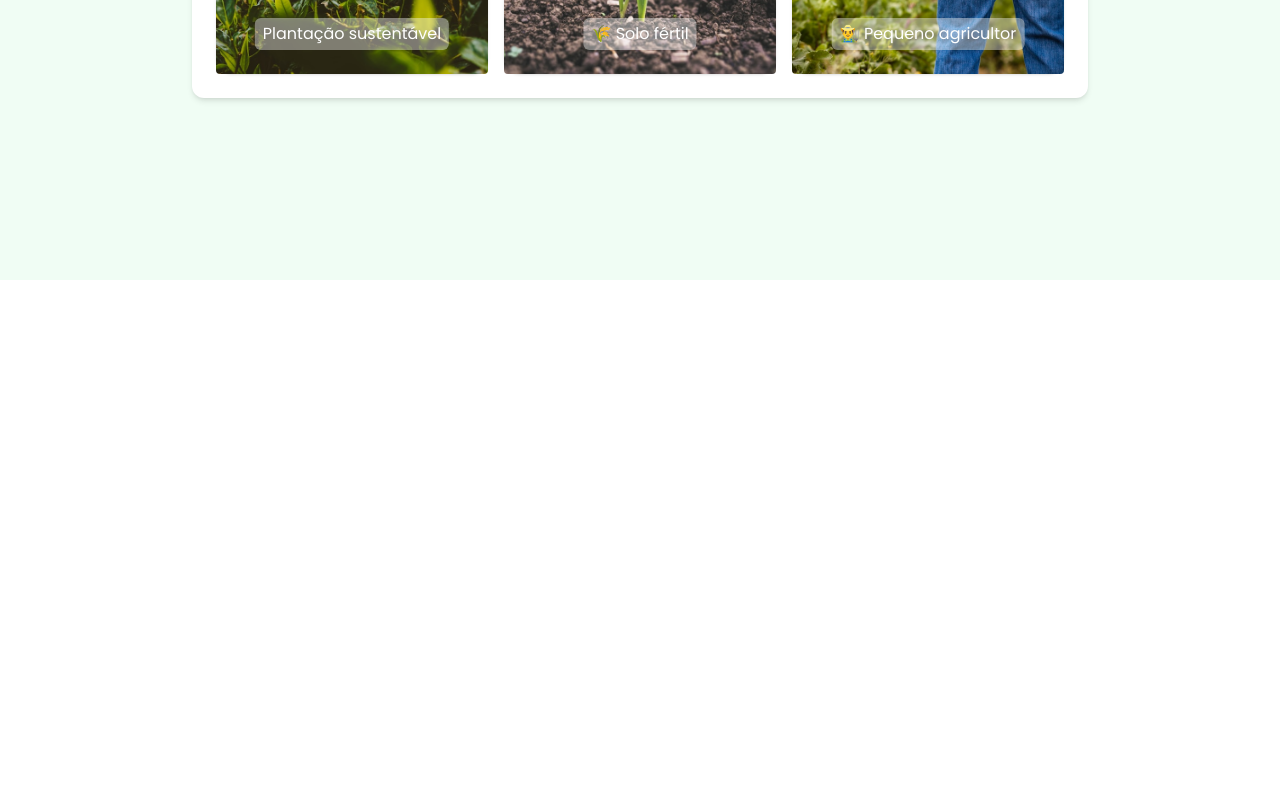
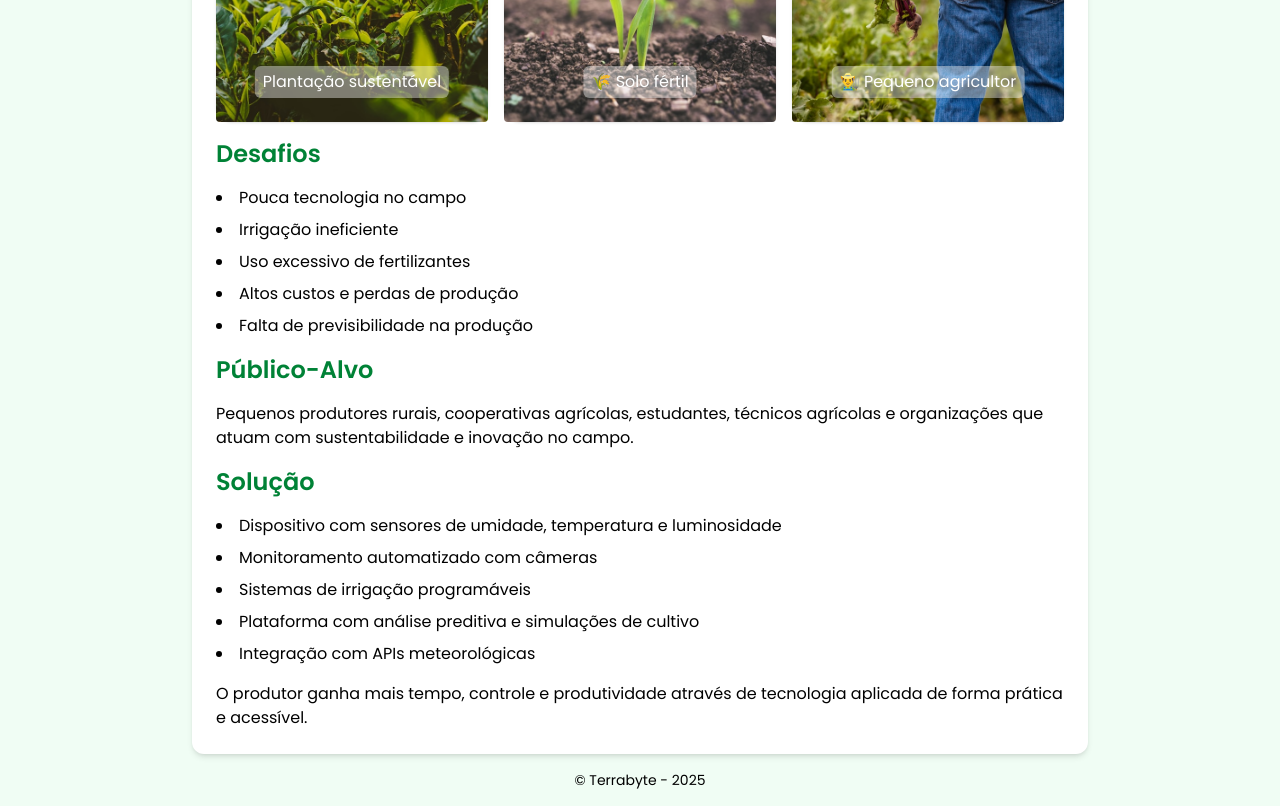
Before and after one commit to grupo-fiap-sla/web, a Next.js app: page / in a window 1280 px wide. Shown: the part 520-1326 px from the top of the page. Before the commit the page ends 800 px from the top, so only its background shows below. Built offline with nearby package versions, Linux system fonts and the light colour scheme.

Commit message:
pagina inicio

```diff
--- a/src/app/(landing)/layout.tsx
+++ b/src/app/(landing)/layout.tsx
@@ -1,9 +1,9 @@
 import Navbar from '@/components/navbar';
 import '@/app/globals.css';
 
-export default function RootLayout({
+export default function RootLayout ( {
     children,
-}: Readonly<{ children: React.ReactNode }>) {
+}: Readonly<{ children: React.ReactNode }> ) {
     return (
         <div className="min-h-screen bg-green-50">
             <header className="bg-gradient-to-r from-green-700 to-[#f9c970] text-white text-center py-4">
@@ -14,7 +14,8 @@ export default function RootLayout({
 
             <Navbar />
 
-            {children}
+            { children }
+            <p className='text-sm text-center py-4'>&copy; Terrabyte - 2025</p>
         </div>
     );
 }
--- a/src/app/(landing)/page.tsx
+++ b/src/app/(landing)/page.tsx
@@ -1,7 +1,7 @@
 import Card from "@/components/card"
 
 export default function Inicio () {
-    return <main className="max-w-4xl mx-auto mt-10 bg-white rounded-xl shadow-md p-6">
+    return <main className="flex flex-col gap-4 max-w-4xl mx-auto mt-10 bg-white rounded-xl shadow-md p-6">
         <h2 className="text-3xl font-bold text-green-700 mb-4">Bem-vindo</h2>
 
         <div className="bg-beige text-gray-800 italic border-l-4 border-green-600 px-4 py-3 mb-4">
@@ -35,5 +35,40 @@ export default function Inicio () {
             />
         </div>
 
+        {/* Desafios */ }
+        <section id="desafios">
+            <h2 className="text-2xl font-semibold text-green-700 mb-4">Desafios</h2>
+            <ul className="list-disc list-inside space-y-2">
+                <li>Pouca tecnologia no campo</li>
+                <li>Irrigação ineficiente</li>
+                <li>Uso excessivo de fertilizantes</li>
+                <li>Altos custos e perdas de produção</li>
+                <li>Falta de previsibilidade na produção</li>
+            </ul>
+        </section>
+
+        {/* Público-Alvo */ }
+        <section id="publico-alvo">
+            <h2 className="text-2xl font-semibold text-green-700 mb-4">Público-Alvo</h2>
+            <p>
+                Pequenos produtores rurais, cooperativas agrícolas, estudantes, técnicos agrícolas e organizações que atuam com sustentabilidade e inovação no campo.
+            </p>
+        </section>
+
+        {/* Solução */ }
+        <section id="solucao">
+            <h2 className="text-2xl font-semibold text-green-700 mb-4">Solução</h2>
+            <ul className="list-disc list-inside space-y-2">
+                <li>Dispositivo com sensores de umidade, temperatura e luminosidade</li>
+                <li>Monitoramento automatizado com câmeras</li>
+                <li>Sistemas de irrigação programáveis</li>
+                <li>Plataforma com análise preditiva e simulações de cultivo</li>
+                <li>Integração com APIs meteorológicas</li>
+            </ul>
+            <p className="mt-4">
+                O produtor ganha mais tempo, controle e produtividade através de tecnologia aplicada de forma prática e acessível.
+            </p>
+        </section>
+
     </main >
 }
--- a/src/app/(landing)/test/page.tsx
+++ b/src/app/(landing)/test/page.tsx
@@ -1,51 +1,84 @@
 import React from "react";
 
-export default function PaginaCompleta () {
-    return (
-        <main className="bg-green-50 text-gray-800 font-sans">
+export default function PaginaAgrotech () {
+    return <div className="min-h-screen bg-green-50">
+        {/* Header */ }
+        <header className="bg-gradient-to-r from-green-700 to-green-400 text-white text-center py-4">
+            <h1 className="text-xl font-semibold italic">
+                Desenvolvimento Sustentável na Produção de Alimentos
+            </h1>
+        </header>
+
+        {/* Menu */ }
+        <nav className="bg-[#f5e9db] text-green-800 font-semibold flex justify-center gap-10 py-3 shadow">
+            <a href="#inicio" className="hover:underline">Início</a>
+            <a href="#desafios" className="hover:underline">Desafios</a>
+            <a href="#publico-alvo" className="hover:underline">Público-Alvo</a>
+            <a href="#solucao" className="hover:underline">Solução</a>
+            <a href="#fale-conosco" className="hover:underline">Fale Conosco</a>
+        </nav>
+
+        <main className="max-w-4xl mx-auto mt-10 bg-white rounded-xl shadow-md p-6">
             {/* Início */ }
-            <section className="py-16 px-6 text-center">
-                <h1 className="text-3xl font-bold text-green-800 mb-4">Bem-vindo</h1>
-                <div className="bg-[#f3e2cf] p-4 rounded-md inline-block shadow">
-                    <p className="italic text-gray-700 font-medium">
-                        <strong className="text-green-700">ODS 2 – Fome Zero e Agricultura Sustentável:</strong>{ ' ' }
-                        Garantir sistemas sustentáveis de produção de alimentos e implementar práticas agrícolas resilientes.
-                    </p>
+            <section id="inicio" className="mb-10">
+                <h2 className="text-3xl font-bold text-green-700 mb-4">Bem-vindo</h2>
+                <div className="bg-[#f0e3d0] text-gray-800 italic border-l-4 border-green-600 px-4 py-3 mb-4">
+                    <strong>ODS 2 – Fome Zero e Agricultura Sustentável:</strong> Garantir sistemas sustentáveis de produção de alimentos e implementar práticas agrícolas resilientes.
                 </div>
-                <p className="mt-6 max-w-2xl mx-auto">
+                <p className="text-gray-700 mb-6">
                     Este site apresenta os principais desafios e soluções para a produção sustentável de alimentos,
                     com foco nos pequenos produtores e na importância da integração de tecnologia acessível ao campo.
                 </p>
+                <div className="grid grid-cols-1 sm:grid-cols-3 gap-4">
+                    <div className="border rounded-xl p-4 shadow hover:shadow-lg transition">
+                        <img src="/img/plantacao.png" alt="Plantação sustentável" className="w-full h-32 object-cover mb-2 rounded" />
+                        <p className="text-center">🌱 Plantação sustentável</p>
+                    </div>
+                    <div className="border rounded-xl p-4 shadow hover:shadow-lg transition">
+                        <img src="/img/solo.png" alt="Solo fértil" className="w-full h-32 object-cover mb-2 rounded" />
+                        <p className="text-center">🌾 Solo fértil</p>
+                    </div>
+                    <div className="border rounded-xl p-4 shadow hover:shadow-lg transition">
+                        <img src="/img/agricultor.png" alt="Pequeno agricultor" className="w-full h-32 object-cover mb-2 rounded" />
+                        <p className="text-center">👨‍🌾 Pequeno agricultor</p>
+                    </div>
+                </div>
             </section>
 
             {/* Desafios */ }
-            <section className="py-12 px-6 bg-[#fefae0] text-center">
-                <h2 className="text-2xl font-semibold text-green-700 mb-6">Desafios</h2>
-                <ul className="space-y-4 max-w-xl mx-auto text-left list-disc list-inside">
-                    <li>Uso inadequado do solo</li>
-                    <li>Falta de acesso à tecnologia</li>
-                    <li>Baixa produtividade agrícola</li>
-                    <li>Impactos ambientais negativos</li>
+            <section id="desafios" className="mb-10">
+                <h2 className="text-2xl font-semibold text-green-700 mb-4">Desafios</h2>
+                <ul className="list-disc list-inside space-y-2">
+                    <li>Pouca tecnologia no campo</li>
+                    <li>Irrigação ineficiente</li>
+                    <li>Uso excessivo de fertilizantes</li>
+                    <li>Altos custos e perdas de produção</li>
+                    <li>Falta de previsibilidade na produção</li>
                 </ul>
             </section>
 
             {/* Público-Alvo */ }
-            <section className="py-12 px-6 text-center">
-                <h2 className="text-2xl font-semibold text-green-700 mb-6">Público-Alvo</h2>
-                <p className="max-w-xl mx-auto">
-                    Pequenos agricultores, cooperativas agrícolas, estudantes e profissionais da área ambiental interessados
-                    em práticas sustentáveis de produção de alimentos.
+            <section id="publico-alvo" className="mb-10">
+                <h2 className="text-2xl font-semibold text-green-700 mb-4">Público-Alvo</h2>
+                <p>
+                    Pequenos produtores rurais, cooperativas agrícolas, estudantes, técnicos agrícolas e organizações que atuam com sustentabilidade e inovação no campo.
                 </p>
             </section>
 
             {/* Solução */ }
-            <section className="py-12 px-6 bg-[#fefae0] text-center">
-                <h2 className="text-2xl font-semibold text-green-700 mb-6">Solução</h2>
-                <p className="max-w-xl mx-auto">
-                    Promover o uso de tecnologias acessíveis, capacitação técnica, práticas de cultivo sustentáveis
-                    e políticas públicas que favoreçam a agricultura familiar e a preservação ambiental.
+            <section id="solucao" className="mb-10">
+                <h2 className="text-2xl font-semibold text-green-700 mb-4">Solução</h2>
+                <ul className="list-disc list-inside space-y-2">
+                    <li>Dispositivo com sensores de umidade, temperatura e luminosidade</li>
+                    <li>Monitoramento automatizado com câmeras</li>
+                    <li>Sistemas de irrigação programáveis</li>
+                    <li>Plataforma com análise preditiva e simulações de cultivo</li>
+                    <li>Integração com APIs meteorológicas</li>
+                </ul>
+                <p className="mt-4">
+                    O produtor ganha mais tempo, controle e produtividade através de tecnologia aplicada de forma prática e acessível.
                 </p>
             </section>
         </main>
-    );
+    </div>
 }
--- a/src/app/layout.tsx
+++ b/src/app/layout.tsx
@@ -16,8 +16,8 @@ export default function RootLayout ( {
     children,
 }: Readonly<{ children: React.ReactNode }> ) {
     return (
-        <html lang="en">
-            <body className={ `${poppins.className} antialiased` }>
+        <html lang="en" className='h-full'>
+            <body className={ `${poppins.className} antialiased min-h-full` }>
                 { children }
             </body>
         </html>
```
